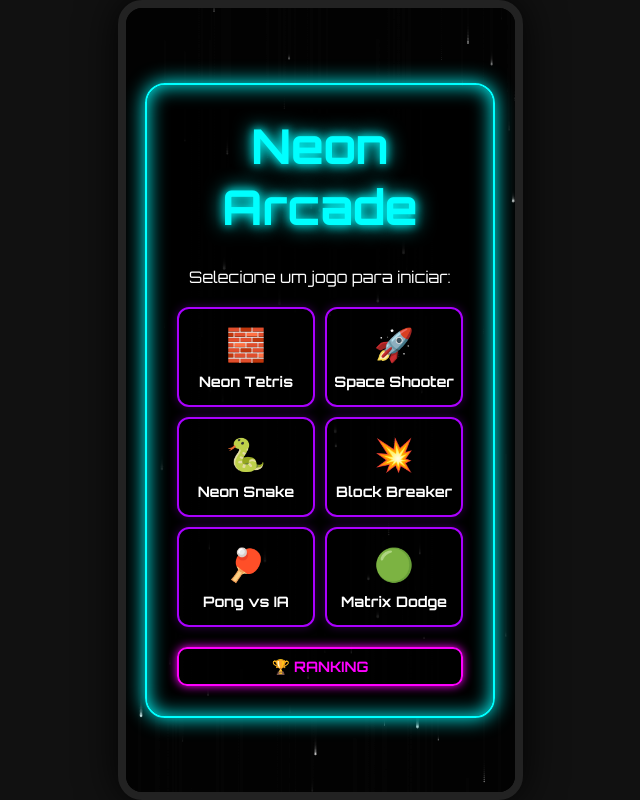
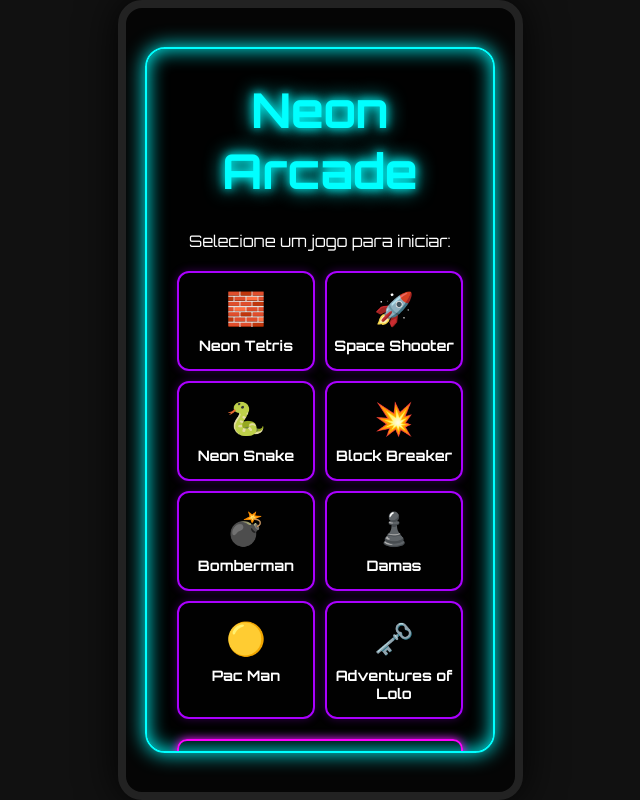
Before and after one commit to FGileade/Neon-Arcade, a website: page index.html in a window 1280 px wide. Shown: the whole page, without its empty margins (320-960 px from the left). Drawn offline with Linux system fonts and the light colour scheme.

Commit message:
Update Neon Arcade game catalog

```diff
--- a/index.html
+++ b/index.html
@@ -85,8 +85,10 @@
           <button class="game-card" onclick="startGame('shooter')"><div class="game-icon">🚀</div><div class="game-title">Space Shooter</div></button>
           <button class="game-card" onclick="startGame('snake')"><div class="game-icon">🐍</div><div class="game-title">Neon Snake</div></button>
           <button class="game-card" onclick="startGame('breaker')"><div class="game-icon">💥</div><div class="game-title">Block Breaker</div></button>
-          <button class="game-card" onclick="startGame('pong')"><div class="game-icon">🏓</div><div class="game-title">Pong vs IA</div></button>
-          <button class="game-card" onclick="startGame('matrix')"><div class="game-icon">🟢</div><div class="game-title">Matrix Dodge</div></button>
+          <button class="game-card" onclick="startGame('bomberman')"><div class="game-icon">💣</div><div class="game-title">Bomberman</div></button>
+          <button class="game-card" onclick="startGame('checkers')"><div class="game-icon">♟️</div><div class="game-title">Damas</div></button>
+<button class="game-card" onclick="startGame('pacman')"><div class="game-icon">🟡</div><div class="game-title">Pac Man</div></button>
+<button class="game-card" onclick="startGame('lolo')"><div class="game-icon">🗝️</div><div class="game-title">Adventures of Lolo</div></button>
         </div>
         <button class="btn btn-magenta btn-small" onclick="openRanking()">🏆 Ranking</button>
       </div>
@@ -682,8 +684,8 @@
 };
 
 /* ========== RANKING (API /api/scores -> Turso) ========== */
-const GAME_ICONS = { tetris:'🧱', shooter:'🚀', snake:'🐍', breaker:'💥', pong:'🏓', matrix:'🟢' };
-const GAME_LABELS = { tetris:'Neon Tetris', shooter:'Space Shooter', snake:'Neon Snake', breaker:'Block Breaker', pong:'Pong vs IA', matrix:'Matrix Dodge' };
+const GAME_ICONS = { tetris:'🧱', shooter:'🚀', snake:'🐍', breaker:'💥', bomberman:'💣', checkers:'♟️', pacman:'🟡', lolo:'🗝️' };
+const GAME_LABELS = { tetris:'Neon Tetris', shooter:'Space Shooter', snake:'Neon Snake', breaker:'Block Breaker', bomberman:'Bomberman', checkers:'Damas', pacman:'Pac Man', lolo:'Adventures of Lolo' };
 const rankScreen = document.getElementById('rank-screen');
 const rankTabs = document.getElementById('rank-tabs');
 const rankList = document.getElementById('rank-list');
@@ -766,7 +768,7 @@
 }
 
 /* ========== ENGINE ========== */
-const Games = { shooter:ShooterGame, snake:SnakeGame, breaker:BreakerGame, pong:PongGame, matrix:MatrixGame, tetris:TetrisGame };
+const Games = { shooter:ShooterGame, snake:SnakeGame, breaker:BreakerGame, bomberman:BombermanGame, checkers:CheckersGame, pacman:PacmanGame, lolo:LoloGame, tetris:TetrisGame };
 let lastApp = 'hub';
 
 function startGame(name) {
```
